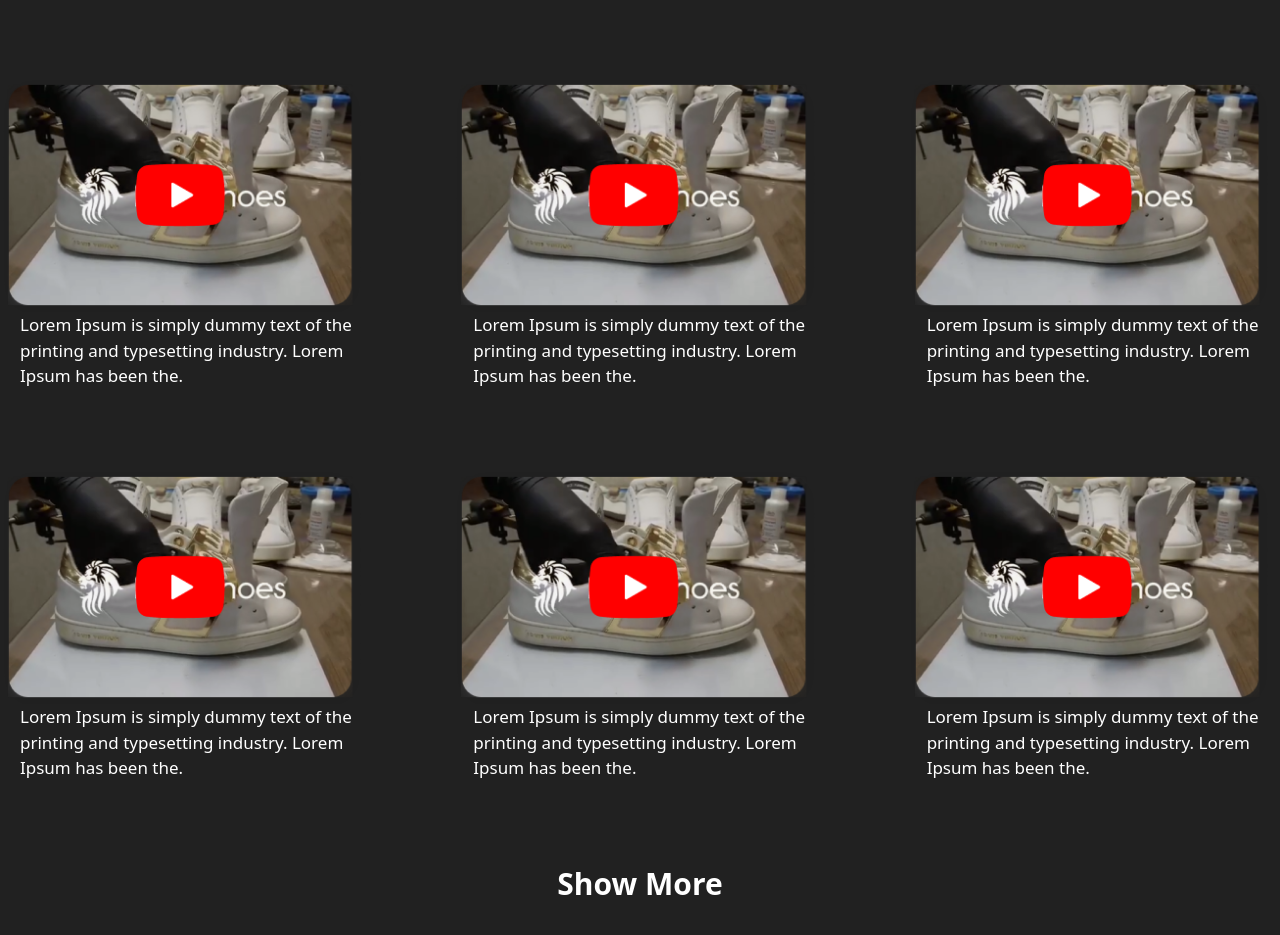
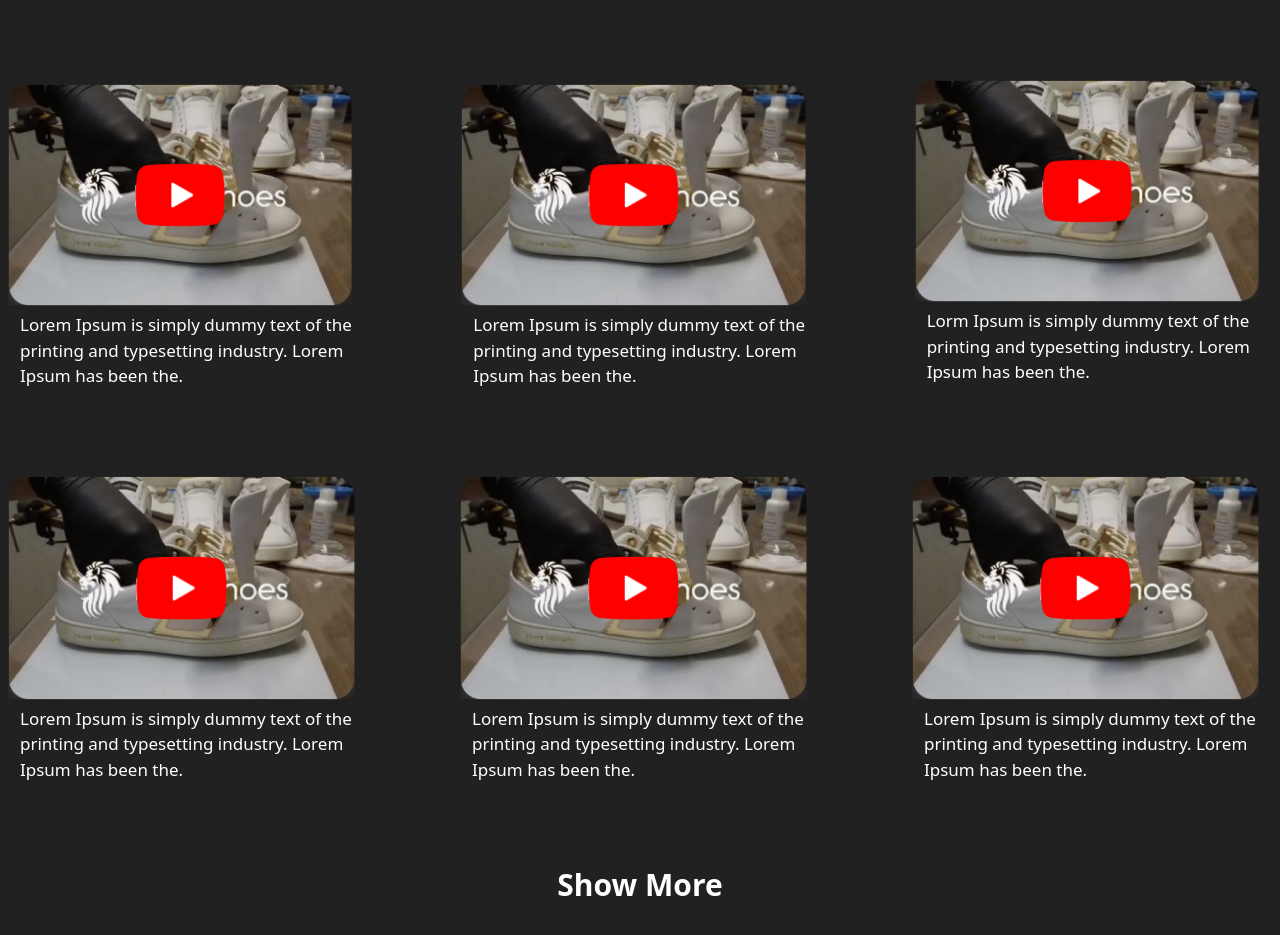
Before and after one commit to Sulaimonov287/4-pages-home-work, a website: page index3.html in a window 1280 px wide. Shown: the part 1205-2140 px from the top of the page. Drawn offline with Linux system fonts and the light colour scheme.

Commit message:
Last Commit

```diff
--- a/index3.html
+++ b/index3.html
@@ -98,17 +98,17 @@
 
     </div>
 
-    <div class="flex flex-col mt-20">
+    <div class="flex flex-col mt-19">
 
         <div>
             <img src="./src/Group 18 (1).png" alt="">
         </div>
-        <h1 class="text-[17px]  text-[white] ml-5">Lorem Ipsum is simply dummy text of the <br> printing and typesetting industry. Lorem <br> Ipsum has been the.</h1>
+        <h1 class="text-[17px]  text-[white] ml-5">Lorm Ipsum is simply dummy text of the <br> printing and typesetting industry. Lorem <br> Ipsum has been the.</h1>
 
     </div>
 
 </div>
-<div class="flex justify-center gap-20">
+<div class="flex justify-center gap-19">
 
     <div class="flex flex-col mt-20">
 
```
Also changed, not shown: src/output.css.
